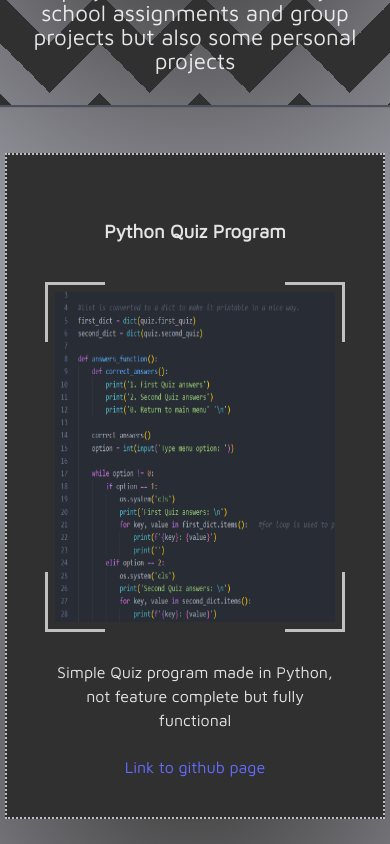
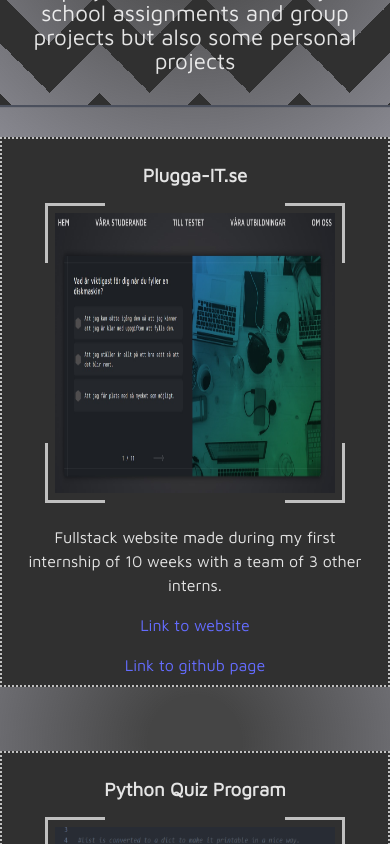
Before and after one commit to KarlEmilArvid/karl-emil-hub.github.io, a React (Vite) app: page / in a window 390 px wide. Shown: the part 3900-4744 px from the top of the page. Built offline with nearby package versions, Linux system fonts and the light colour scheme.

Commit message:
project card size changes + mobile responsivity fixes

```diff
--- a/src/components/projects.tsx
+++ b/src/components/projects.tsx
@@ -1,19 +1,31 @@
-import "../styles/projects.scss"
 import rewind from "../assets/rewind.png"
 import login from "../assets/login.png"
 import quiz from "../assets/quiz.png"
 import rescue from "../assets/rescue-rabbits.png"
 import escargo from "../assets/escargo.png"
+import plugga from "../assets/plugga.jpg"
+import "../styles/projects.scss"
 
 const Projects = () => {
 
     return (
         <section className="projects">
             <section className="projects-heading">
-                <h3>projects I've made</h3>
+                <h2>projects I've made</h2>
                 <p>below is a couple of the projects I've made, mostly school assignments and group projects but also some personal projects</p>
             </section>
             <section className="card-wrapper">
+                <article className="projects-card">
+                    <h3>Plugga-IT.se</h3>
+                    <a href="https://github.com/KarlEmilArvid/Python-Quiz" target="_blank">
+                        <img src={plugga} alt="" />
+                    </a>
+                    <p>Fullstack website made during my first internship of 10 weeks with a team of 3 other interns.</p>
+                    <ul>
+                        <a href="https://plugga-it.se/" target="_blank">Link to website</a>
+                        <a href="https://github.com/KarlEmilArvid/folkans-it-utbildningar" target="_blank">Link to github page</a>
+                    </ul>
+                </article>
                 <article className="projects-card">
                     <h3>Python Quiz Program</h3>
                     <a href="https://github.com/KarlEmilArvid/Python-Quiz" target="_blank">
--- a/src/styles/projects.scss
+++ b/src/styles/projects.scss
@@ -2,11 +2,11 @@
 
 .projects {
     h3 {
-        margin: 2rem;
+        margin: 0.5rem;
     }
 
     a {
-        margin: 0.5rem;
+        margin: 0.2rem;
     }
 }
 
@@ -34,7 +34,7 @@
         linear-gradient(45deg, $light-background 25%, transparent 25%);
     background-size: 100px 100px;
 
-    h3 {
+    h2 {
         font-size: 4rem;
         line-height: normal;
         margin: 4rem 0;
@@ -49,15 +49,15 @@
 
 .projects-card {
     width: 450px;
-    min-height: 150px;
-    margin: 3rem 2rem;
+    height: 580px;
+    margin: 2rem 1rem;
     padding: 2rem;
     border: 2px dotted silver;
     background-color: $light-background;
 
     img {
-        height: 350px;
-        max-width: 350px;
+        height: 300px;
+        max-width: 300px;
         --b: 3px;
         /* border thickness */
         --c: #0000 25%, silver 0;
@@ -92,15 +92,24 @@
 @media screen and (max-width: 700px) {
     .projects-card {
         max-width: fit-content;
+        width: 450px;
+        height: 550px;
+        margin: 2rem 0rem;
+        padding: 1rem;
 
         img {
             max-width: 300px;
+            max-height: 300px;
+        }
+
+        p {
+            padding: 0.5rem;
         }
 
         a {
             display: block;
             margin: 0;
-            padding: 0.4rem;
+            padding: 0.5rem;
         }
     }
 }
```
Also changed, not shown: src/assets/plugga.jpg (added).
